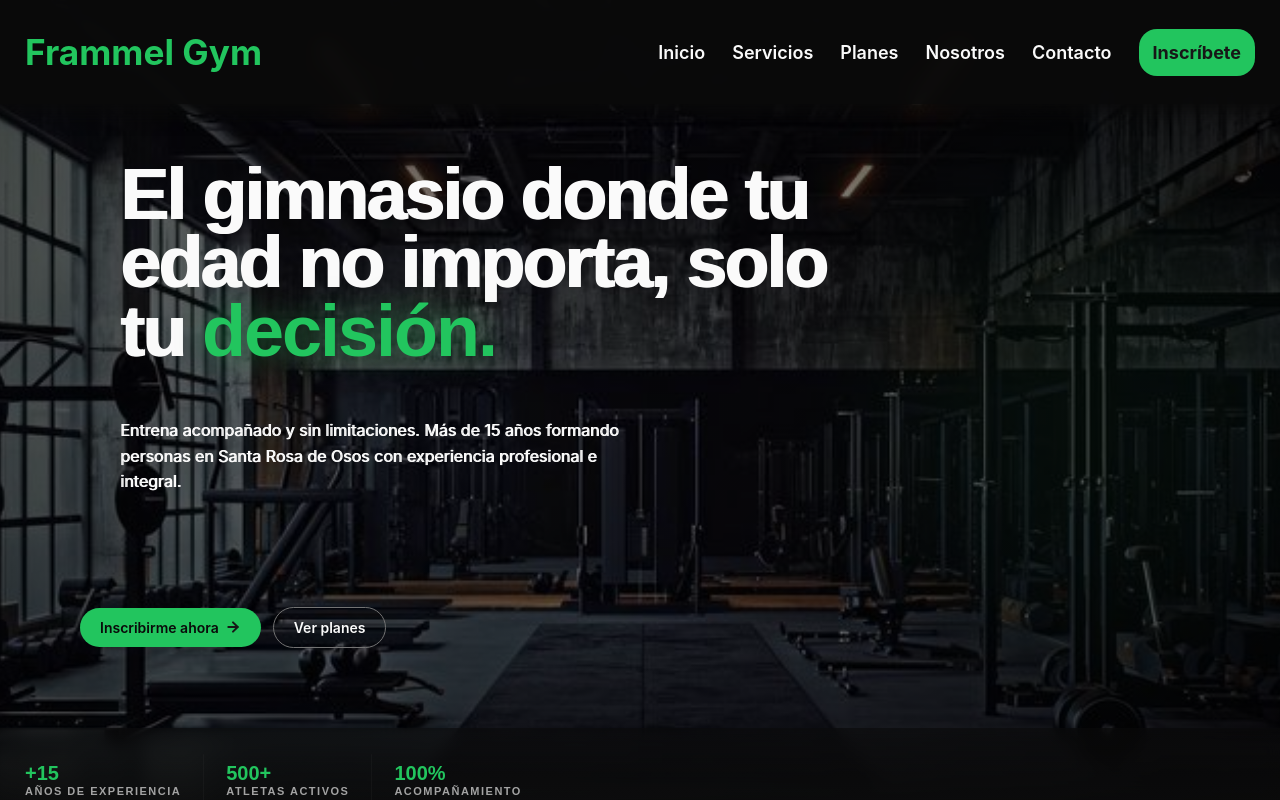
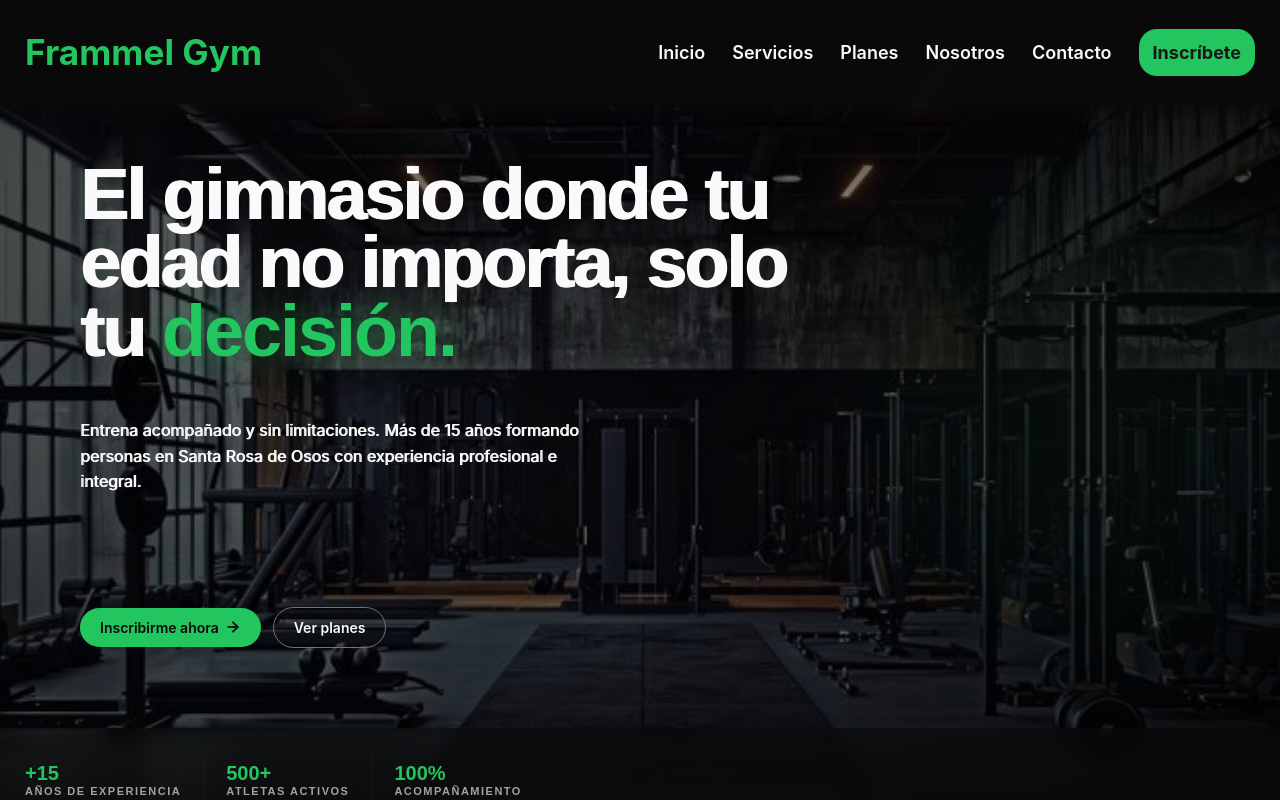
Before and after one commit to yepetopg/FrammelGym, a React (Create React App) app: page / in a window 1280 px wide. Shown: the top 800 px of the page. Built offline with nearby package versions, Linux system fonts and the light colour scheme.

Commit message:
style(hero-section): actualizar para mejorar integración

```diff
--- a/src/features/Home/components/layout/HeroSection/heroSection.module.css
+++ b/src/features/Home/components/layout/HeroSection/heroSection.module.css
@@ -37,7 +37,7 @@
     max-width: 1200px;
 
     margin: 0 auto;
-    padding: 80px 40px;
+    padding: 80px 0;
 
     display: flex;
     flex-direction: column;
@@ -92,6 +92,7 @@ text-align: left;
     justify-content: flex-start;
     gap: 12px;
     margin-top: 32px;
+    padding-left: 40px;
 }
 .heroActions a {
 display: inline-flex;
```
